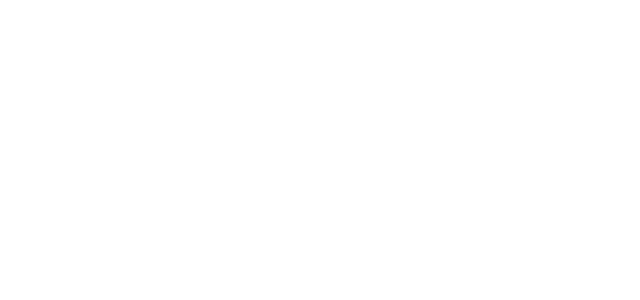
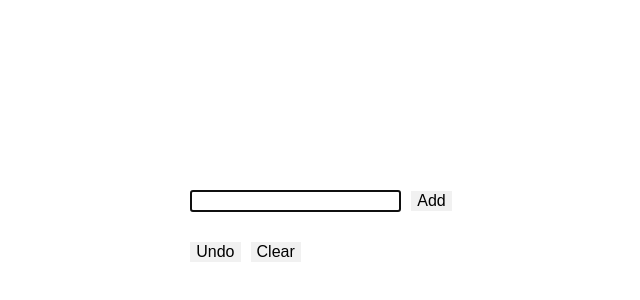
Before and after one commit to codedailyio/teach, a React (Create React App) app: page / in a window 1280 px wide. Shown: the part 192-492 px from the top of the page, without its empty margins (319-959 px from the left). Built offline with nearby package versions, Linux system fonts and the light colour scheme.

Commit message:
Add in example

```diff
--- a/package.json
+++ b/package.json
@@ -3,6 +3,7 @@
   "version": "0.1.0",
   "private": true,
   "dependencies": {
+    "immer": "^2.1.1",
     "react": "^16.8.2",
     "react-dom": "^16.8.2",
     "react-scripts": "^2.1.5"
--- a/public/index.html
+++ b/public/index.html
@@ -10,6 +10,7 @@
     -->
     <link rel="manifest" href="%PUBLIC_URL%/manifest.json">
     <link rel="shortcut icon" href="%PUBLIC_URL%/favicon.ico">
+
     <!--
       Notice the use of %PUBLIC_URL% in the tags above.
       It will be replaced with the URL of the `public` folder during the build.
--- a/src/App.js
+++ b/src/App.js
@@ -1,8 +1,71 @@
 import React, { Component } from "react";
+import produce, { applyPatches } from "immer";
+import "./app.css";
 
 class App extends Component {
+  undo = [];
+  state = { value: "", items: [] };
+
+  handleAddPatch = (patch, inversePatches) => {
+    this.undo.push(inversePatches);
+  };
+
+  handleAdd = e => {
+    e.preventDefault();
+
+    const nextState = produce(
+      this.state,
+      draft => {
+        draft.value = "";
+        draft.items.push({ name: this.state.value });
+      },
+      this.handleAddPatch
+    );
+    this.setState(nextState);
+  };
+
+  handleUndo = () => {
+    const undo = this.undo.pop();
+    if (!undo) return;
+    this.setState(applyPatches(this.state, undo));
+  };
+
+  handleClear = () => {
+    const nextState = produce(
+      this.state,
+      draft => {
+        draft.items = [];
+        draft.value = "";
+      },
+      this.handleAddPatch
+    );
+    this.setState(nextState);
+  };
   render() {
-    return <div className="App" />;
+    return (
+      <div className="App">
+        {this.state.items.map(({ name }) => {
+          return <div>{name}</div>;
+        })}
+        <form onSubmit={this.handleAdd}>
+          <input
+            autoFocus
+            value={this.state.value}
+            onChange={e => this.setState({ value: e.target.value })}
+          />
+          <button type="submit">Add</button>
+
+          <div className="actions">
+            <button onClick={this.handleUndo} type="button">
+              Undo
+            </button>
+            <button onClick={this.handleClear} type="button">
+              Clear
+            </button>
+          </div>
+        </form>
+      </div>
+    );
   }
 }
 
--- /dev/null
+++ b/src/app.css
@@ -0,0 +1,30 @@
+.App {
+  height: 100vh;
+  display: flex;
+  align-items: center;
+  justify-content: center;
+  flex-direction: column;
+}
+button {
+  border: none;
+  background-color: #f1f1f1;
+  font-size: 16px;
+  cursor: pointer;
+}
+
+input {
+  font-size: 16px;
+  padding: 0;
+  margin-right: 10px;
+}
+form {
+  margin-top: 20px;
+}
+.actions {
+  margin-top: 30px;
+  display: flex;
+  align-items: center;
+}
+.actions button {
+  margin-right: 10px;
+}
```
Also changed, not shown: 1 other file (tests, documents, lock files or other folders).
